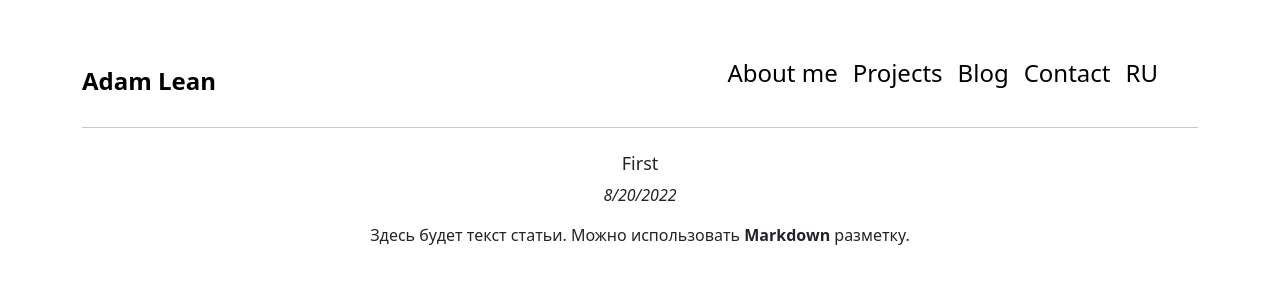
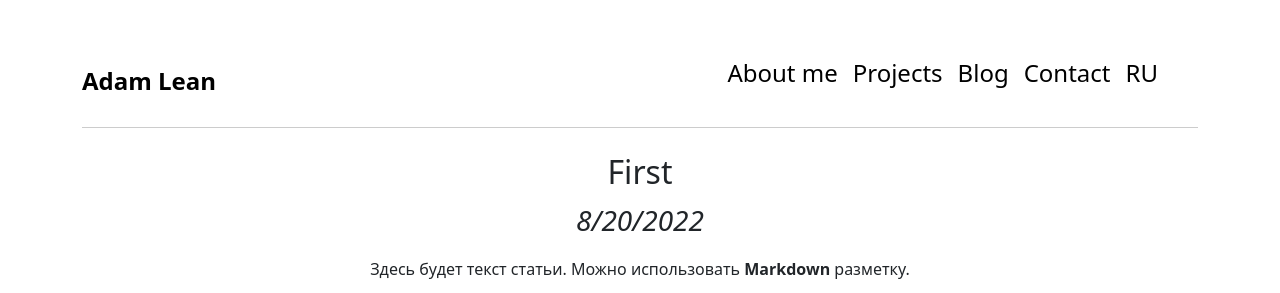
Before and after one commit to exhum0/exhum0, an Astro site: page /en/first in a window 1280 px wide. Shown: the top 293 px of the page. Built offline with nearby package versions, Linux system fonts and the light colour scheme; Astro itself is replaced by a stand-in of ours.

Commit message:
Update style.css

```diff
--- a/public/assets/css/style.css
+++ b/public/assets/css/style.css
@@ -267,6 +267,7 @@ input, textarea {
   font-weight: bold;
   margin-bottom: 20px;
   text-decoration: none;
+  padding: 30px 20px;
 }
 
 .posts-grid {
@@ -342,7 +343,7 @@ input, textarea {
 }
 
 .article-title h1 {
-  font-size: 18px;
+  font-size: 32px;
 }
 
 .article-disc {
@@ -351,8 +352,10 @@ input, textarea {
 }
 
 .article-disc p {
-  font-size: 16px
+  font-size: 28px
 }
+
+/* Portfolio */
 
 .row.g-custom {
   --bs-gutter-x: 20px;
```
